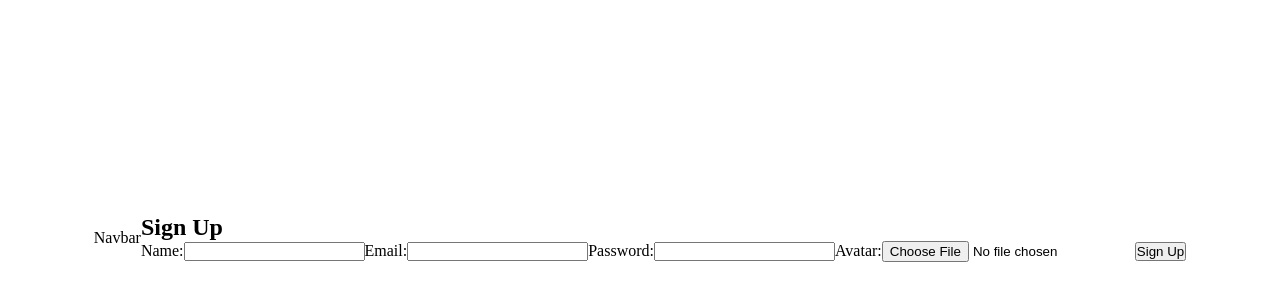
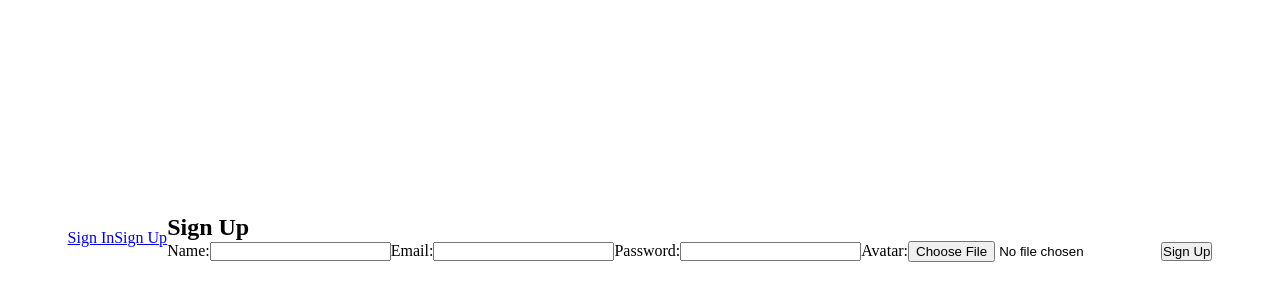
Before and after one commit to tdavis1991/marketplace_project, a React (Vite) app in the folder client/: page /signup in a window 1280 px wide. Shown: the part 162-462 px from the top of the page. Built offline with nearby package versions, Linux system fonts and the light colour scheme.

Commit message:
Working on authentication on the client side

```diff
--- a/client/src/components/Navbar.jsx
+++ b/client/src/components/Navbar.jsx
@@ -1,8 +1,28 @@
-import React from 'react'
+import React from 'react';
+import { Link } from 'react-router-dom';
+
+import { useLogout } from '../hooks/useLogout';
 
 const Navbar = () => {
+  const { logout } = useLogout();
+
+  const token = localStorage.getItem('user');
+
+  const handleClick = () => {
+    logout();
+  }
+
   return (
-    <div>Navbar</div>
+    <div>
+      {token ? (
+        <button onClick={handleClick}>Logout</button>
+      ) : (
+        <div>
+          <Link to='/signin'>Sign In</Link>
+          <Link to='/signup'>Sign Up</Link>
+        </div>
+      )}
+    </div>
   )
 }
 
--- /dev/null
+++ b/client/src/hooks/useLogout.jsx
@@ -0,0 +1,13 @@
+import { useAuthContext } from './useAuthContext';
+
+export const useLogout = () => {
+  const { dispatch } = useAuthContext();
+
+  const logout = () => {
+    localStorage.removeItem('user');
+
+    dispatch({ type: 'LOGOUT' });
+  }
+
+  return logout
+}
--- /dev/null
+++ b/client/src/hooks/useSignup.jsx
@@ -0,0 +1,41 @@
+import { useState } from "react";
+
+import { useAuthContext } from './useAuthContext';
+
+
+export const useSignup = () => {
+  const [error, setError] = useState(null);
+  const [isLoading, setIsLoading] = useState(false);
+  const { dispatch } = useAuthContext()
+
+  const signup = async (name, email, password, avatar) => {
+    setIsLoading(true);
+    setError(null);
+
+    const response = await fetch('http://localhost:8080/api/v1/users/signup', {
+      method: 'POST',
+      headers: {'Content-Type': 'application/json'},
+      body: JSON.stringify({ name, email, password, avatar })
+    });
+
+    const json = await response.json();
+
+    if(json.ok) {
+      setIsLoading(false);
+      setError(json.error);
+      console.log('Something went wrong')
+    }
+
+    if(!json.ok) {
+      // save token to local storage
+      localStorage.setItem('user', JSON.stringify(json));
+
+      //update the auth context
+      dispatch({ type: 'LOGIN', payload: json });
+
+      setIsLoading(false);
+    }
+  }
+
+  return { signup, isLoading, error }
+};
--- a/client/src/pages/Signup.jsx
+++ b/client/src/pages/Signup.jsx
@@ -1,4 +1,6 @@
 import { useState } from 'react';
+
+import { useSignup } from '../hooks/useSignup';
 
 const Signup = () => {
   const [formData, setFormData] = useState({
@@ -7,6 +9,7 @@ const Signup = () => {
     password: '',
     avatar: ''
   });
+  const { signup, isLoading, error } = useSignup();
 
   const handleChange = (e) => {
     const { name, value } = e.target;
@@ -19,7 +22,7 @@ const Signup = () => {
   const handleSubmit = async (e) => {
     e.preventDefault();
 
-    console.log(formData.name, formData.email, formData.password, formData.avatar);
+    await signup(formData.name, formData.email, formData.password, formData.avatar);
 
     setFormData({
       name: '',
@@ -49,8 +52,9 @@ const Signup = () => {
           Avatar:
           <input type='file' name='avatar' value={formData.avatar} onChange={handleChange} />
         </label>
-        <button type="submit">Sign Up</button>
+        <button disabled={isLoading} type="submit">Sign Up</button>
       </form>
+      {error && <div>{error}</div>}
     </div>
   )
 }
```
Also changed, not shown: client/src/main.jsx (+4 -4 lines), 1 other file (tests, documents, lock files or other folders).
